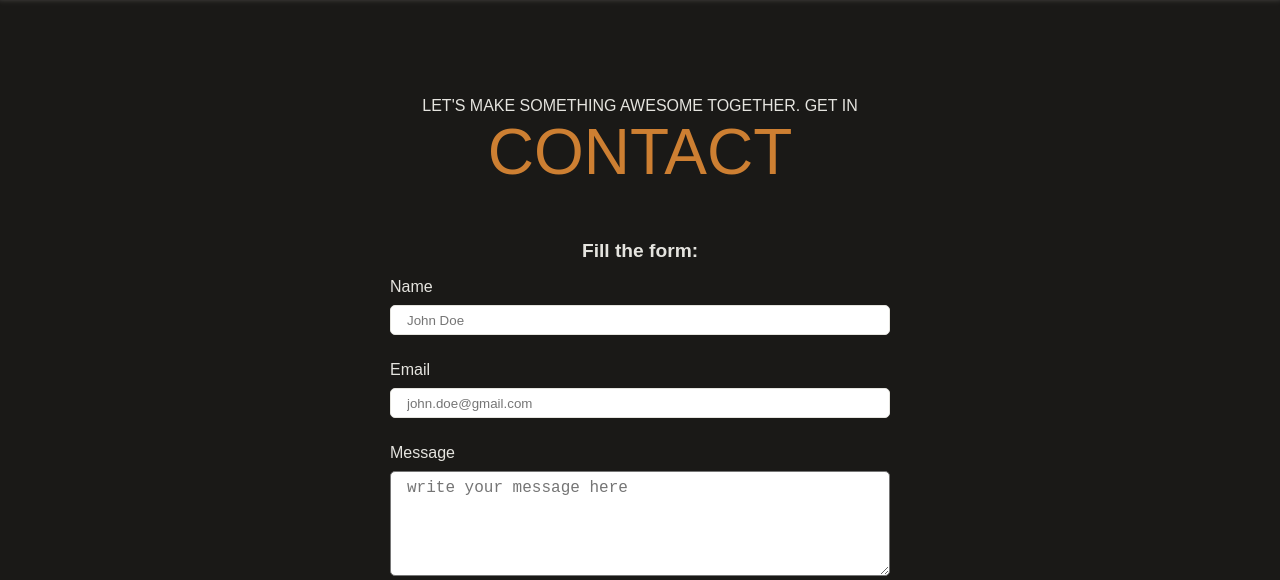
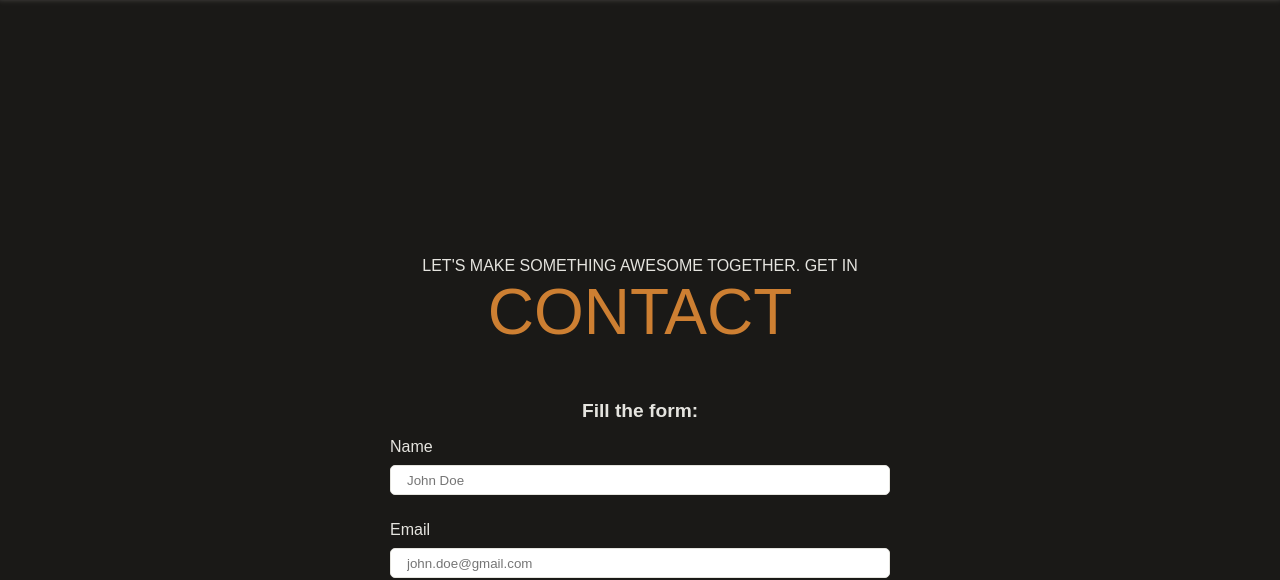
Before and after one commit to marijan10marijan/personal-website, a plain HTML site: page index.html in a window 1280 px wide. Shown: the part 2713-3293 px from the top of the page. Drawn offline with Linux system fonts and the light colour scheme.

Commit message:
Update style.css

```diff
--- a/style.css
+++ b/style.css
@@ -319,7 +319,7 @@ img {
 /* CONTACT ME SECTION */
 #contact-me {
     width: 100%;
-    padding: 14rem 0 8rem 0;
+    padding: 24rem 0 8rem 0;
 }
 
 .contact-me-container {
```
